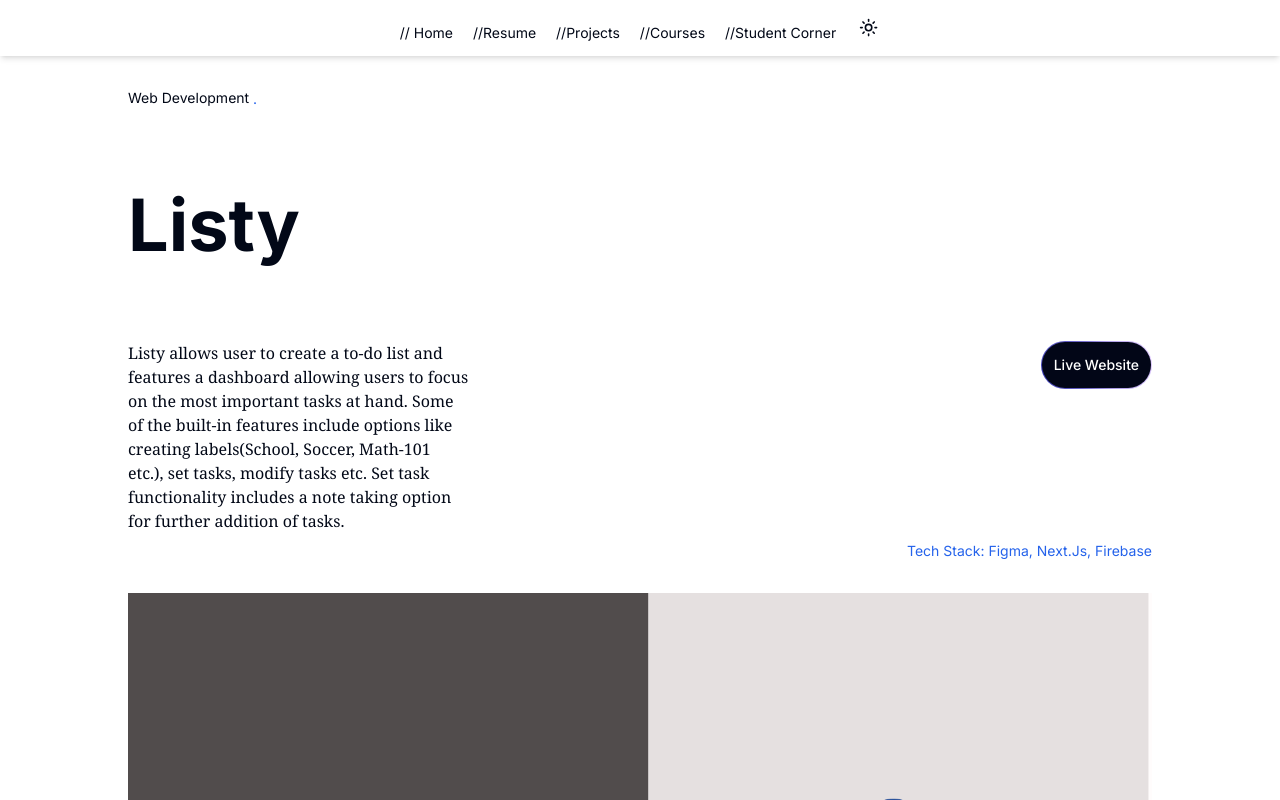
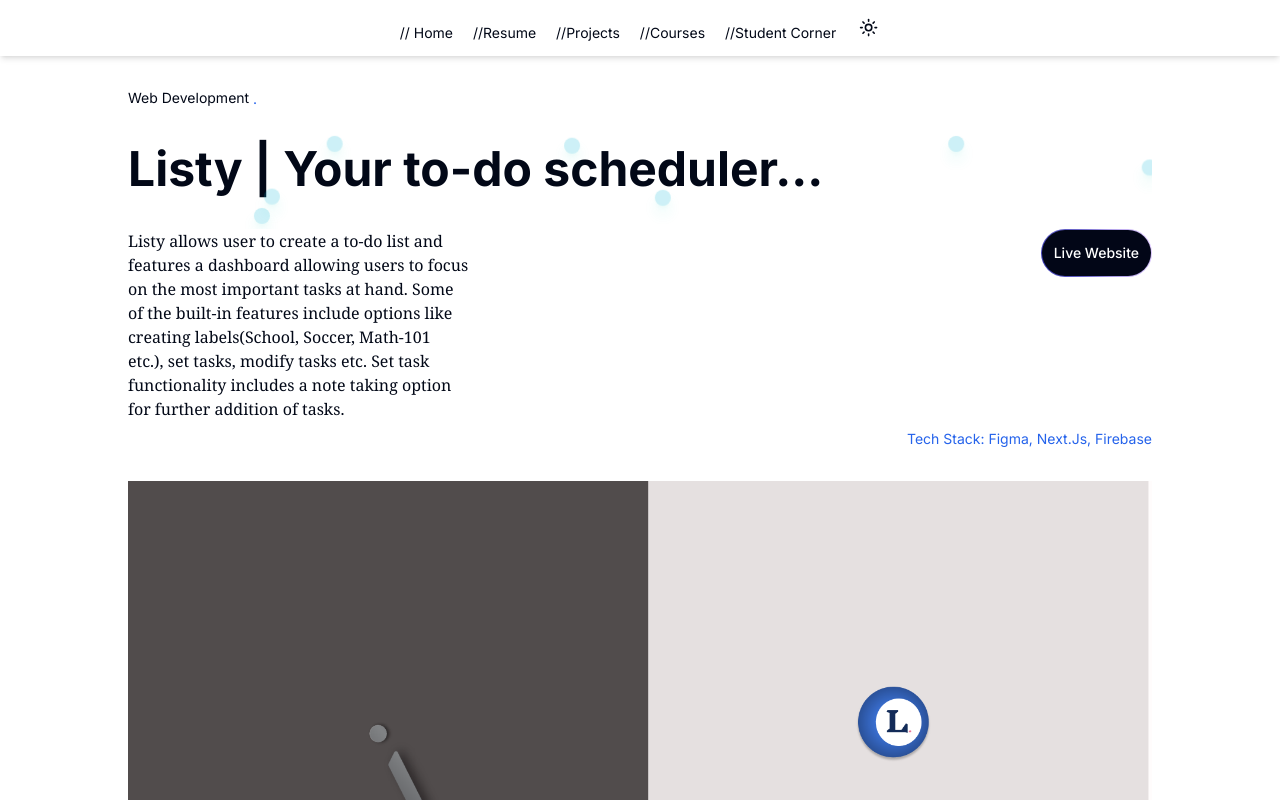
Before and after one commit to Azaharulislam171/portfolio, a Next.js app: page /listy in a window 1280 px wide. Shown: the top 800 px of the page. Built offline with nearby package versions, Linux system fonts and the light colour scheme; a web font is replaced by a local one.

Commit message:
added the floating bubble and changed code

```diff
--- a/app/components/Bubble.tsx
+++ b/app/components/Bubble.tsx
@@ -49,7 +49,7 @@ const Bubble: React.FC<BubbleProps> = ({ text }) => {
 
 
       {/* Dynamic Text */}
-      <div className="text-3xl md:text-5xl md:py-20 font-bold py-1">
+      <div className="text-3xl md:text-5xl my-8 font-bold py-1">
         {text}
       </div>
     </div>
--- a/app/listy/page.tsx
+++ b/app/listy/page.tsx
@@ -1,6 +1,8 @@
+'use client'
 import Image from "next/image";
 import Link from "next/link";
 import { MainNavbar } from "../components/MainNavbar";
+import Bubble from "../components/Bubble";
 
 
 export default function Listy() {
@@ -12,7 +14,7 @@ export default function Listy() {
     <div className=" mx-5 md:mx-32 mt-8 ">
         <div >
           <p className="text-sm">Web Development <span className="dark:text-indigo-600 text-blue-600 align-text-top">.</span> </p>
-          <h1 className="text-5xl md:text-7xl md:py-20 font-bold py-10  "> Listy</h1>
+          <Bubble text="Listy | Your to-do scheduler..."/>
           <div className="flex justify-between">
             <p className="text-black-50 md:w-1/3 text-md font-serif"> Listy allows user to create a  to-do list and features a dashboard allowing users to focus on the most important tasks at hand. Some of the built-in features include options like creating labels(School, Soccer, Math-101 etc.), set tasks, modify tasks etc. Set task functionality includes a note taking option for further addition of tasks.  </p>
             <Link href="https://listyai.vercel.app/">
--- a/app/projects/BagOfPopcorns/page.tsx
+++ b/app/projects/BagOfPopcorns/page.tsx
@@ -38,7 +38,7 @@ export default function BagOfPopcorns() {
           <Link href="https://www.kaggle.com/code/azaharulislam/is392-sp23-c4/notebook" passHref>
             <button className="relative inline-flex h-12 overflow-hidden rounded-full p-[1px] focus:outline-none focus:ring-2 focus:ring-slate-400 focus:ring-offset-2 focus:ring-offset-slate-50">
               <span className="absolute inset-[-1000%] animate-[spin_2s_linear_infinite] bg-[conic-gradient(from_90deg_at_50%_50%,#E2CBFF_0%,#393BB2_50%,#E2CBFF_100%)]" />
-              <span className="inline-flex h-full w-full cursor-pointer items-center justify-center rounded-full bg-slate-950 px-3 py-1 text-sm font-medium text-white backdrop-blur-3xl">
+              <span className="inline-flex h-full w-full cursor-pointer items-center justify-center rounded-full bg-slate-950 px-3 py-1 text-xs md:text-sm font-medium text-white backdrop-blur-3xl">
                 View Kaggle Notebook
               </span>
             </button>
```
